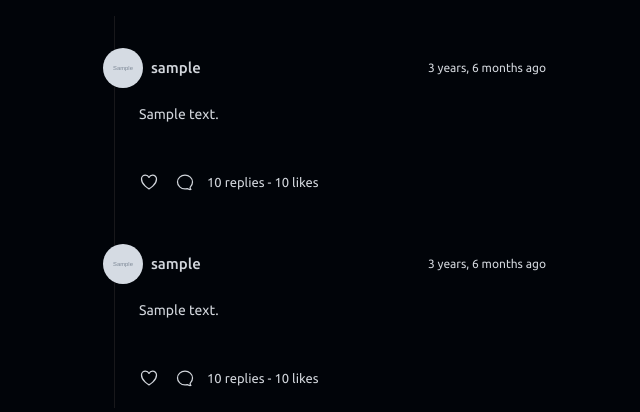
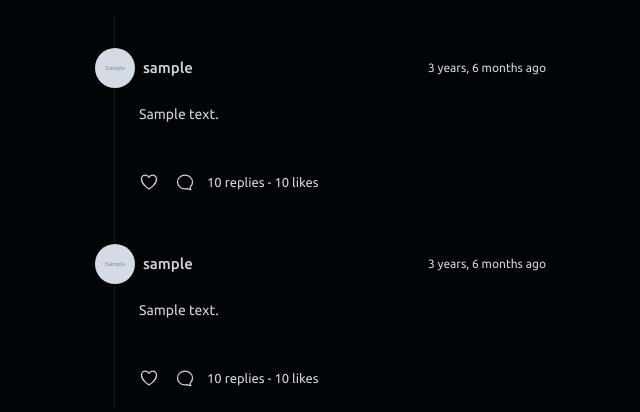
Before and after one commit to AFzOfficial/logger, a Django app: template logger/logger/templates/logger/log.html in a window 1280 px wide. Shown: the part 56-468 px from the top of the page, without its empty margins (302-942 px from the left). Run offline with Django 4.2, Linux system fonts and the light colour scheme; the template is opened without the code that fills it: most values are stand-ins (such as "Sample title", 1, 10 or a date in 2020); grey boxes marked "Sample" are stand-in pictures; data that the repository does not hold is empty.

Commit message:
fix: profile photo margin on replies

```diff
--- a/logger/logger/templates/logger/log.html
+++ b/logger/logger/templates/logger/log.html
@@ -41,7 +41,7 @@
 
         <article class="border-l min-h-[140px] flex flex-col justify-start p-4 border-zinc-900">
 
-            <div class="flex justify-between items-center mt-4 mb-4 -ml-7">
+            <div class="flex justify-between items-center mt-4 mb-4 -ml-9">
                 <a class="flex items-center" href="{% url 'profile' log.user.username %}">
 
                     {% if log.user.profile.photo %}
@@ -133,7 +133,7 @@
         {% for reply in replies %}
         <article class="border-l min-h-[140px] flex flex-col justify-start p-4 border-zinc-900">
 
-            <div class="flex justify-between items-center mt-4 mb-4 -ml-7">
+            <div class="flex justify-between items-center mt-4 mb-4 -ml-9">
                 <a class="flex items-center" href="{% url 'profile' reply.user.username %}">
 
                     {% if reply.user.profile.photo %}
```
Also changed, not shown: logger/logger/static/css/main.min.css.
